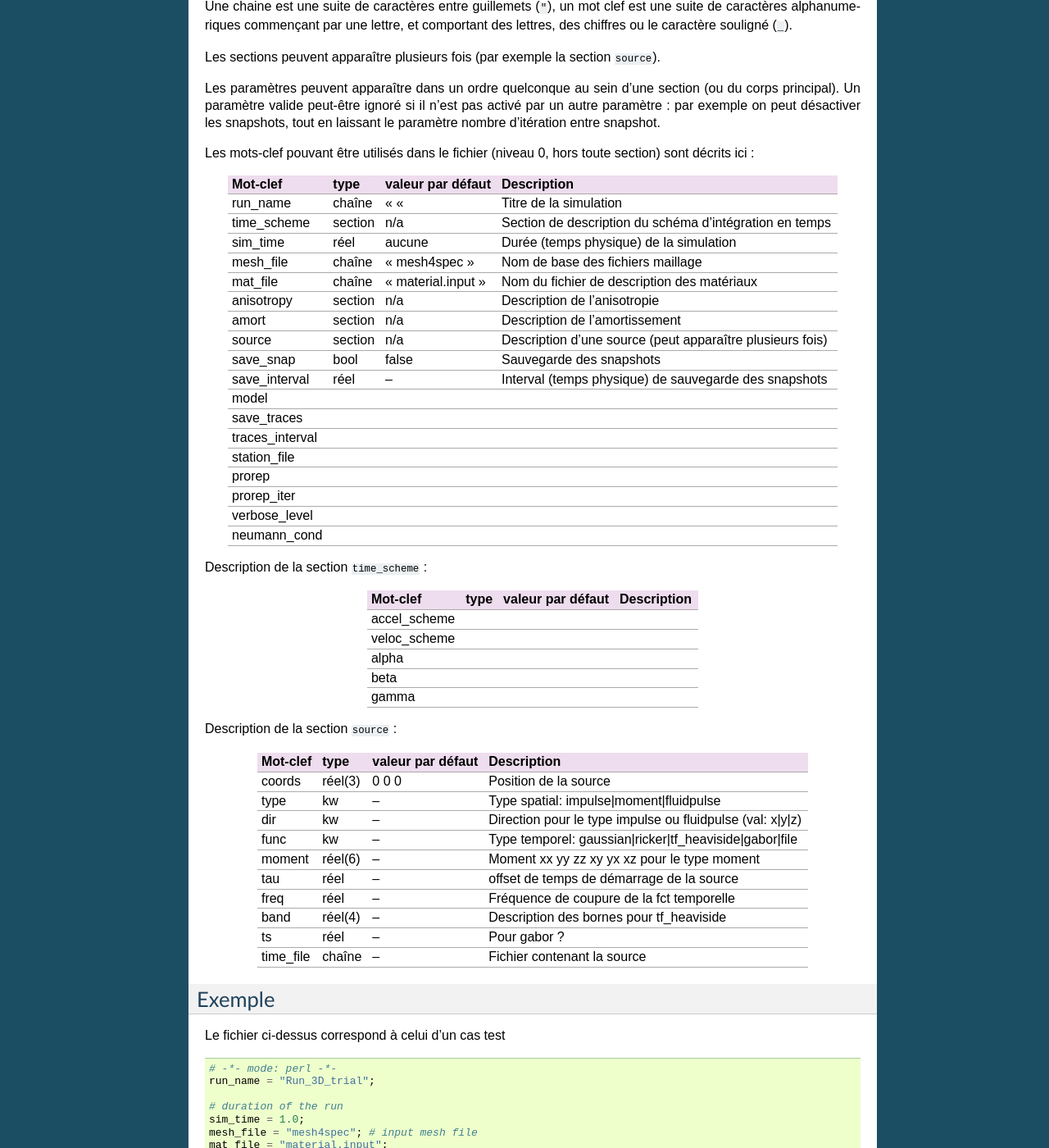
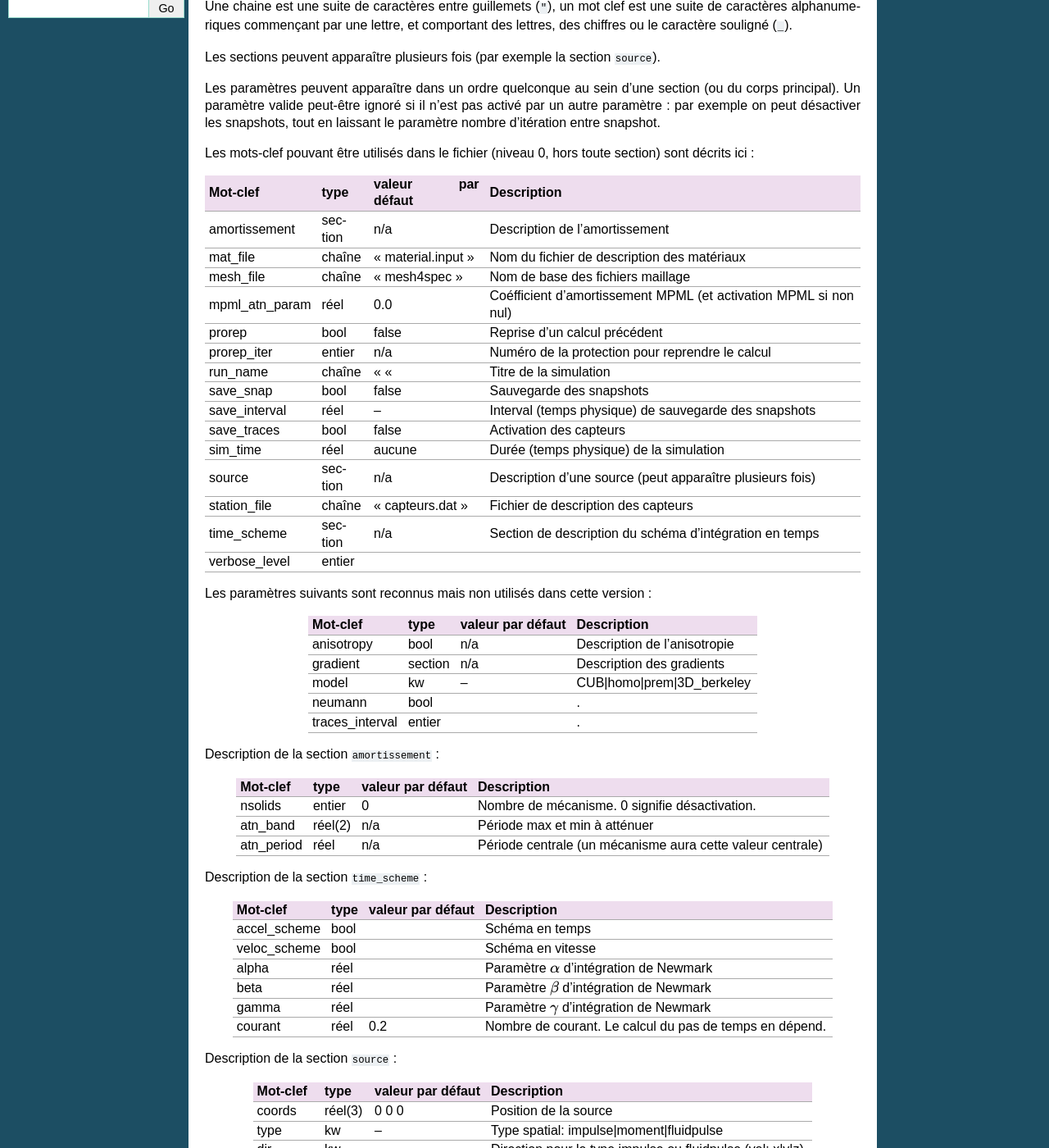
Before and after one commit to sem3d/SEM, a Sphinx documentation site: the page built from DOC/source/format_input.rst, in a window 1280 px wide and 1400 px high, scrolled down 383 px. Shown: the whole window at 82% size. Built offline with Sphinx 7.4.7, drawn with Linux system fonts in a browser that asks for light colours; formulas are drawn with MathJax 3; pages that are not in the unit, such as notebooks, are missing from menus; some of the changed text lies outside the part shown.

```diff
--- a/DOC/source/conf.py
+++ b/DOC/source/conf.py
@@ -170,13 +170,13 @@ htmlhelp_basename = 'SEMdoc'
 # -- Options for LaTeX output --------------------------------------------------
 
 latex_elements = {
-    'classoptions' : ',oneside',
+    #'classoptions' : ',oneside',
     'babel' : "\\usepackage[french,english]{babel}",
 # The paper size ('letterpaper' or 'a4paper').
-#'papersize': 'letterpaper',
+    'papersize': 'a4paper',
 
 # The font size ('10pt', '11pt' or '12pt').
-#'pointsize': '10pt',
+    'pointsize': '11pt',
 
 # Additional stuff for the LaTeX preamble.
 #'preamble': '',
--- a/DOC/source/format_input.rst
+++ b/DOC/source/format_input.rst
@@ -35,27 +35,46 @@ entre snapshot.
 
 Les mots-clef pouvant être utilisés dans le fichier (niveau 0, hors toute section) sont décrits ici :
 
+================  =======  =================  ================================================================
+Mot-clef          type     valeur par défaut  Description
+================  =======  =================  ================================================================
+amortissement     section  n/a                Description de l'amortissement
+mat_file          chaîne   "material.input"   Nom du fichier de description des matériaux
+mesh_file         chaîne   "mesh4spec"        Nom de base des fichiers maillage
+mpml_atn_param    réel     0.0                Coéfficient d'amortissement MPML (et activation MPML si non nul)
+prorep            bool     false              Reprise d'un calcul précédent
+prorep_iter       entier   n/a                Numéro de la protection pour reprendre le calcul
+run_name          chaîne   ""                 Titre de la simulation
+save_snap         bool     false              Sauvegarde des snapshots
+save_interval     réel     --                 Interval (temps physique) de sauvegarde des snapshots
+save_traces       bool     false              Activation des capteurs
+sim_time          réel     aucune             Durée (temps physique) de la simulation
+source            section  n/a                Description d'une source (peut apparaître plusieurs fois)
+station_file      chaîne   "capteurs.dat"     Fichier de description des capteurs
+time_scheme       section  n/a                Section de description du schéma d'intégration en temps
+verbose_level     entier
+================  =======  =================  ================================================================
+
+Les paramètres suivants sont reconnus mais non utilisés dans cette version :
+
+================  ========  =================  ===========================================================
+Mot-clef          type      valeur par défaut  Description
+================  ========  =================  ===========================================================
+anisotropy        bool      n/a                Description de l'anisotropie
+gradient          section   n/a                Description des gradients
+model             kw        --                 CUB|homo|prem|3D_berkeley
+neumann           bool                         .
+traces_interval   entier                       .
+================  ========  =================  ===========================================================
+
+Description de la section ``amortissement`` :
+
 ================  =======  =================  ===========================================================
 Mot-clef          type     valeur par défaut  Description
 ================  =======  =================  ===========================================================
-run_name          chaîne   ""                 Titre de la simulation
-time_scheme       section  n/a                Section de description du schéma d'intégration en temps
-sim_time          réel     aucune             Durée (temps physique) de la simulation
-mesh_file         chaîne   "mesh4spec"        Nom de base des fichiers maillage
-mat_file          chaîne   "material.input"   Nom du fichier de description des matériaux
-anisotropy        section  n/a                Description de l'anisotropie
-amort             section  n/a                Description de l'amortissement
-source            section  n/a                Description d'une source (peut apparaître plusieurs fois)
-save_snap         bool     false              Sauvegarde des snapshots
-save_interval     réel     --                 Interval (temps physique) de sauvegarde des snapshots
-model
-save_traces
-traces_interval
-station_file
-prorep
-prorep_iter
-verbose_level
-neumann_cond
+nsolids           entier   0                  Nombre de mécanisme. 0 signifie désactivation.
+atn_band          réel(2)  n/a                Période max et min à atténuer
+atn_period        réel     n/a                Période centrale (un mécanisme aura cette valeur centrale)
 ================  =======  =================  ===========================================================
 
 Description de la section ``time_scheme`` :
@@ -63,35 +82,39 @@ Description de la section ``time_scheme`` :
 ================  =======  =================  ===========================================================
 Mot-clef          type     valeur par défaut  Description
 ================  =======  =================  ===========================================================
-accel_scheme
-veloc_scheme
-alpha
-beta
-gamma
+accel_scheme      bool                        Schéma en temps
+veloc_scheme      bool                        Schéma en vitesse
+alpha             réel                        Paramètre :math:`\alpha` d'intégration de Newmark
+beta              réel                        Paramètre :math:`\beta` d'intégration de Newmark
+gamma             réel                        Paramètre :math:`\gamma` d'intégration de Newmark
+courant           réel     0.2                Nombre de courant. Le calcul du pas de temps en dépend.
 ================  =======  =================  ===========================================================
 
 Description de la section ``source`` :
 
-================  =======  =================  ===========================================================
+================  =======  =================  =================================================================
 Mot-clef          type     valeur par défaut  Description
-================  =======  =================  ===========================================================
+================  =======  =================  =================================================================
 coords            réel(3)  0 0 0              Position de la source
 type              kw       --                 Type spatial: impulse|moment|fluidpulse
 dir               kw       --                 Direction pour le type impulse ou fluidpulse (val: x|y|z)
-func              kw       --                 Type temporel: gaussian|ricker|tf_heaviside|gabor|file
+func              kw       --                 Type temporel (voir ci-dessous)
 moment            réel(6)  --                 Moment xx yy zz xy yx xz pour le type moment
-tau               réel     --                 offset de temps de démarrage de la source
-freq              réel     --                 Fréquence de coupure de la fct temporelle
-band              réel(4)  --                 Description des bornes pour tf_heaviside
-ts                réel     --                 Pour gabor ?
+tau               réel     --                 Un temps caractéristique :math:`\tau`
+freq              réel     --                 Une fréquence :math:`f_c`
+band              réel(4)  --                 Description des bornes :math:`f_1,f_2,f_3,f_4` pour tf_heaviside
+ts                réel     --                 Un offset de temps :math:`t_0`
+gamma             réel     --
 time_file         chaîne   --                 Fichier contenant la source
-================  =======  =================  ===========================================================
+amplitude         réel     --
+================  =======  =================  =================================================================
+
 
 
 Exemple
 =======
 
-Le fichier ci-dessus correspond à celui d'un cas test ::
+Le fichier suivant correspond à celui d'un cas test ::
 
   # -*- mode: perl -*-
   run_name = "Run_3D_trial";
@@ -134,15 +157,68 @@ Le fichier ci-dessus correspond à celui d'un cas test ::
 Les sources
 ===========
 
-On commence par décrire les paramètres liés aux formes d'onde temporelles des sources :
+Les formes d'ondes temporelles des sources sont décrites ci-dessous. Les
+paramètres sont décrits dans la section ``source``. Certains sont calculés :
+
+  - :math:`f_c` : paramètre ``freq``
+
+  - :math:`T_c = \frac{1}{f_c}`
+
+  - :math:`\tau` : paramètre ``tau``
+
+  - :math:`t_0` : paramètre ``ts``
+
+  - :math:`f_1,f_2,f_3,f_4` : décrit par le paramètre (4 composantes) ``band``
+
+  - :math:`\gamma` : paramètre ``gamma``
 
 
-*gaussian* :
+Les fonctions temporelles sont:
 
-- *ts* :
+- ``gaussian`` :
 
-- *tau* :
+  .. math::
 
-*ricker* :
+     f(t) = -2 (t-t_0) \exp\left(-\frac{(t-t_0)^2}{\tau^2}\right)
 
-- *tau* :
+- ``ricker`` :
+
+  .. math::
+
+     f(t) = \left(1 - 2 \left(\pi \frac{t-\tau}{T_c}\right)^2\right) \exp\left(-\left(\pi \frac{t-\tau}{T_c}\right)^2\right)
+
+- ``tf_heaviside`` :
+
+  .. math::
+     :nowrap:
+
+     \begin{eqnarray}
+     f(t) & = & \mathcal{TF}^{-1}(\phi(\omega)) \\
+     \phi(\omega) & = & \exp(-i\omega\tau).\chi_{f_1,f_2,f_3,f_4}(\frac{\omega}{2\pi}) \\
+     \chi(f) & = & 1 \text{ if } f_2 < f < f_3 \\
+             &   & 0 \text{ if } f  < f_1 \text{ or } f > f_4 \\
+             &   & \frac{1}{2}\left(1+\cos\left(\pi\frac{f-f_3}{f_4-f_3}\right)\right) \text{ if } f_3 < f < f_4 \\
+             &   & \frac{1}{2}\left(1+\cos\left(\pi\frac{f-f_2}{f_2-f_1}\right)\right) \text{ if } f_1 < f < f_2
+     \end{eqnarray}
+
+- ``gabor`` :
+
+  .. math::
+
+     \sigma(t) = 2\pi f_c (t-t_0)
+
+     f(t) = \exp(-\left(\frac{\sigma(t)}{\gamma}\right)^2) \cos(\sigma(t)+\omega) \tau
+
+- ``file`` : Les données sont lues dans un fichier indiqué par le paramètre ``time_file``
+
+- ``spice_bench`` :
+
+  .. math::
+
+     f(t) = 1 - (1+\frac{t}{T_c})\exp(-\frac{t}{T_c})
+
+- ``sinus`` :
+
+  .. math::
+
+     f(t) = sin(2\pi f_c (t-t_0))
```
Also changed, not shown: other parts of DOC/source/format_input.rst (+1 -1 lines), DOC/source/NEWS.rst (+20 -17 lines), DOC/source/git.rst (added, +258 -0 lines), DOC/source/index.rst (+12 -12 lines), DOC/source/installation.rst (added, +131 -0 lines), DOC/source/images/git_fig001.png (added), DOC/source/images/git_fig002.png (added), DOC/source/images/git_fig003.png (added), DOC/source/images/git_fig004.png (added), DOC/source/images/git_fig005.png (added), DOC/source/images/git_fig006.png (added), DOC/source/images/git_fig007.png (added), DOC/source/images/git_fig008.png (added), DOC/source/images/git_fig009.png (added), 1 more files.
